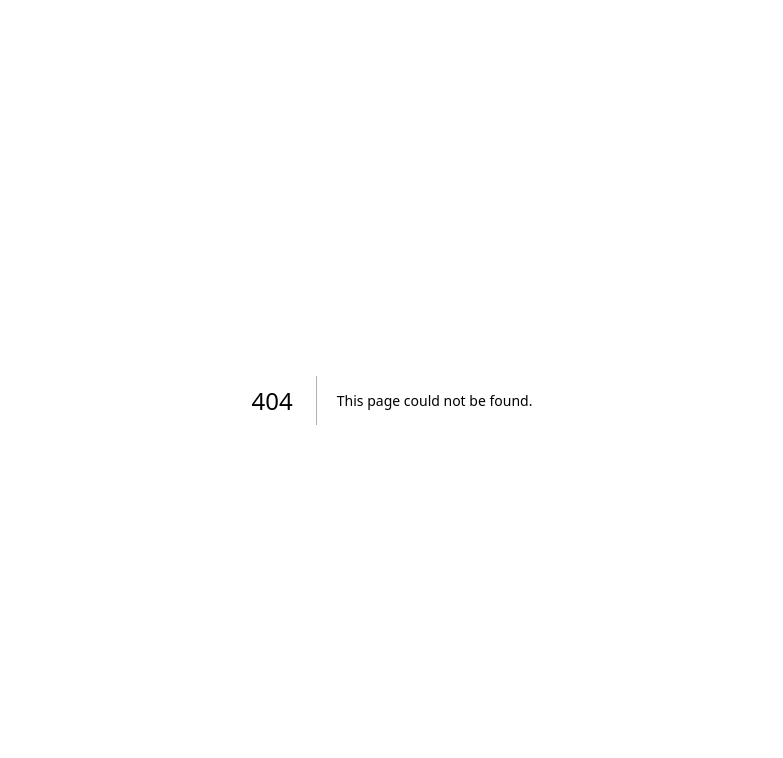
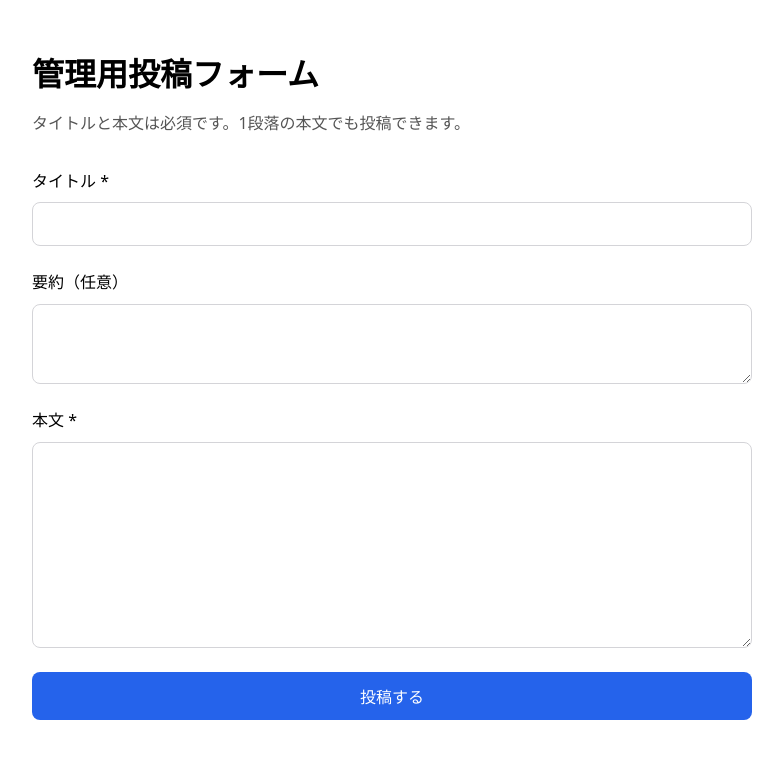
Before and after one commit to HIDE-Kanazawa/AI-blog, a Next.js app: page /admin in a window 1280 px wide. Before the commit this address had no page. Shown: the top 758 px of the page, without its empty margins (248-1031 px from the left). Built offline with nearby package versions, Linux system fonts and the light colour scheme.

Commit message:
feat: add admin post form and create api

```diff
--- /dev/null
+++ b/app/admin/page.tsx
@@ -0,0 +1,165 @@
+'use client';
+
+import { useState, type ChangeEvent, type FormEvent } from "react";
+import { useRouter } from "next/navigation";
+
+type FormState = {
+  title: string;
+  summary: string;
+  body: string;
+};
+
+export default function AdminPage() {
+  const router = useRouter();
+  const [form, setForm] = useState<FormState>({
+    title: "",
+    summary: "",
+    body: "",
+  });
+  const [submitting, setSubmitting] = useState(false);
+  const [error, setError] = useState<string | null>(null);
+
+  const handleChange =
+    (field: keyof FormState) =>
+    (event: ChangeEvent<HTMLInputElement | HTMLTextAreaElement>) => {
+      setForm((prev) => ({ ...prev, [field]: event.target.value }));
+    };
+
+  const handleSubmit = async (event: FormEvent<HTMLFormElement>) => {
+    event.preventDefault();
+
+    if (submitting) {
+      return;
+    }
+
+    setSubmitting(true);
+    setError(null);
+
+    try {
+      const response = await fetch("/api/posts/create", {
+        method: "POST",
+        headers: { "Content-Type": "application/json" },
+        body: JSON.stringify(form),
+      });
+
+      if (!response.ok) {
+        const data = await response.json().catch(() => null);
+        const message =
+          typeof data?.message === "string"
+            ? data.message
+            : "投稿に失敗しました。入力内容を確認してください。";
+        setError(message);
+        setSubmitting(false);
+        return;
+      }
+
+      const data = await response.json();
+      if (typeof data?.slug === "string" && data.slug) {
+        router.push(`/posts/${data.slug}`);
+        router.refresh();
+      } else {
+        setError("投稿の作成に失敗しました。");
+        setSubmitting(false);
+      }
+    } catch (err) {
+      console.error("[POST /api/posts/create]", err);
+      setError("投稿の作成中にエラーが発生しました。");
+      setSubmitting(false);
+    }
+  };
+
+  return (
+    <main
+      style={{
+        padding: "3rem 1.5rem",
+        maxWidth: 720,
+        margin: "0 auto",
+        display: "grid",
+        gap: "2rem",
+      }}
+    >
+      <header style={{ display: "grid", gap: "0.75rem" }}>
+        <h1 style={{ margin: 0, fontSize: "2rem" }}>管理用投稿フォーム</h1>
+        <p style={{ margin: 0, color: "#555" }}>
+          タイトルと本文は必須です。1段落の本文でも投稿できます。
+        </p>
+      </header>
+
+      <form
+        onSubmit={handleSubmit}
+        style={{ display: "grid", gap: "1.5rem" }}
+        noValidate
+      >
+        <label style={{ display: "grid", gap: "0.5rem" }}>
+          <span>タイトル *</span>
+          <input
+            type="text"
+            value={form.title}
+            onChange={handleChange("title")}
+            required
+            disabled={submitting}
+            style={{
+              padding: "0.75rem 0.9rem",
+              borderRadius: 8,
+              border: "1px solid #d4d4d8",
+              fontSize: "1rem",
+            }}
+          />
+        </label>
+
+        <label style={{ display: "grid", gap: "0.5rem" }}>
+          <span>要約（任意）</span>
+          <textarea
+            value={form.summary}
+            onChange={handleChange("summary")}
+            rows={3}
+            disabled={submitting}
+            style={{
+              padding: "0.75rem 0.9rem",
+              borderRadius: 8,
+              border: "1px solid #d4d4d8",
+              fontSize: "1rem",
+            }}
+          />
+        </label>
+
+        <label style={{ display: "grid", gap: "0.5rem" }}>
+          <span>本文 *</span>
+          <textarea
+            value={form.body}
+            onChange={handleChange("body")}
+            rows={10}
+            required
+            disabled={submitting}
+            style={{
+              padding: "0.75rem 0.9rem",
+              borderRadius: 8,
+              border: "1px solid #d4d4d8",
+              fontSize: "1rem",
+            }}
+          />
+        </label>
+
+        {error ? (
+          <p style={{ margin: 0, color: "#dc2626" }}>{error}</p>
+        ) : null}
+
+        <button
+          type="submit"
+          disabled={submitting}
+          style={{
+            padding: "0.75rem 1.25rem",
+            borderRadius: 8,
+            border: "none",
+            background: "#2563eb",
+            color: "#fff",
+            fontSize: "1rem",
+            cursor: submitting ? "not-allowed" : "pointer",
+          }}
+        >
+          {submitting ? "投稿中..." : "投稿する"}
+        </button>
+      </form>
+    </main>
+  );
+}
--- /dev/null
+++ b/app/api/posts/create/route.ts
@@ -0,0 +1,100 @@
+import { NextResponse } from "next/server";
+import { sanityWriteClient } from "@/lib/sanity";
+
+export const runtime = "nodejs";
+
+type CreatePostRequest = {
+  title?: unknown;
+  summary?: unknown;
+  body?: unknown;
+};
+
+function createSlug(title: string): string {
+  const normalized = title
+    .toLowerCase()
+    .trim()
+    .replace(/[\s_]+/g, "-")
+    .replace(/[^a-z0-9-]/g, "-")
+    .replace(/-{2,}/g, "-")
+    .replace(/^-+/, "")
+    .replace(/-+$/, "");
+
+  return normalized || `post-${Date.now()}`;
+}
+
+function buildPortableText(body: string) {
+  const text = body.trim();
+  if (!text) {
+    return [];
+  }
+
+  return [
+    {
+      _type: "block",
+      style: "normal",
+      children: [
+        {
+          _type: "span",
+          text,
+          marks: [],
+        },
+      ],
+      markDefs: [],
+    },
+  ];
+}
+
+export async function POST(request: Request) {
+  let payload: CreatePostRequest;
+
+  try {
+    payload = await request.json();
+  } catch {
+    return NextResponse.json(
+      { message: "不正なリクエストです。" },
+      { status: 400 }
+    );
+  }
+
+  const title = typeof payload.title === "string" ? payload.title.trim() : "";
+  const summary =
+    typeof payload.summary === "string" ? payload.summary.trim() : undefined;
+  const body =
+    typeof payload.body === "string" ? payload.body.trim() : "";
+
+  if (!title) {
+    return NextResponse.json(
+      { message: "タイトルは必須です。" },
+      { status: 400 }
+    );
+  }
+
+  if (!body) {
+    return NextResponse.json(
+      { message: "本文は1段落以上入力してください。" },
+      { status: 400 }
+    );
+  }
+
+  const slug = createSlug(title);
+  const publishAt = new Date().toISOString();
+
+  try {
+    await sanityWriteClient.create({
+      _type: "post",
+      title,
+      slug: { _type: "slug", current: slug },
+      summary: summary || undefined,
+      body: buildPortableText(body),
+      publishAt,
+    });
+  } catch (error) {
+    console.error("[POST /api/posts/create] create error", error);
+    return NextResponse.json(
+      { message: "投稿の作成に失敗しました。" },
+      { status: 500 }
+    );
+  }
+
+  return NextResponse.json({ slug });
+}
```
Also changed, not shown: 1 other file (tests, documents, lock files or other folders).
